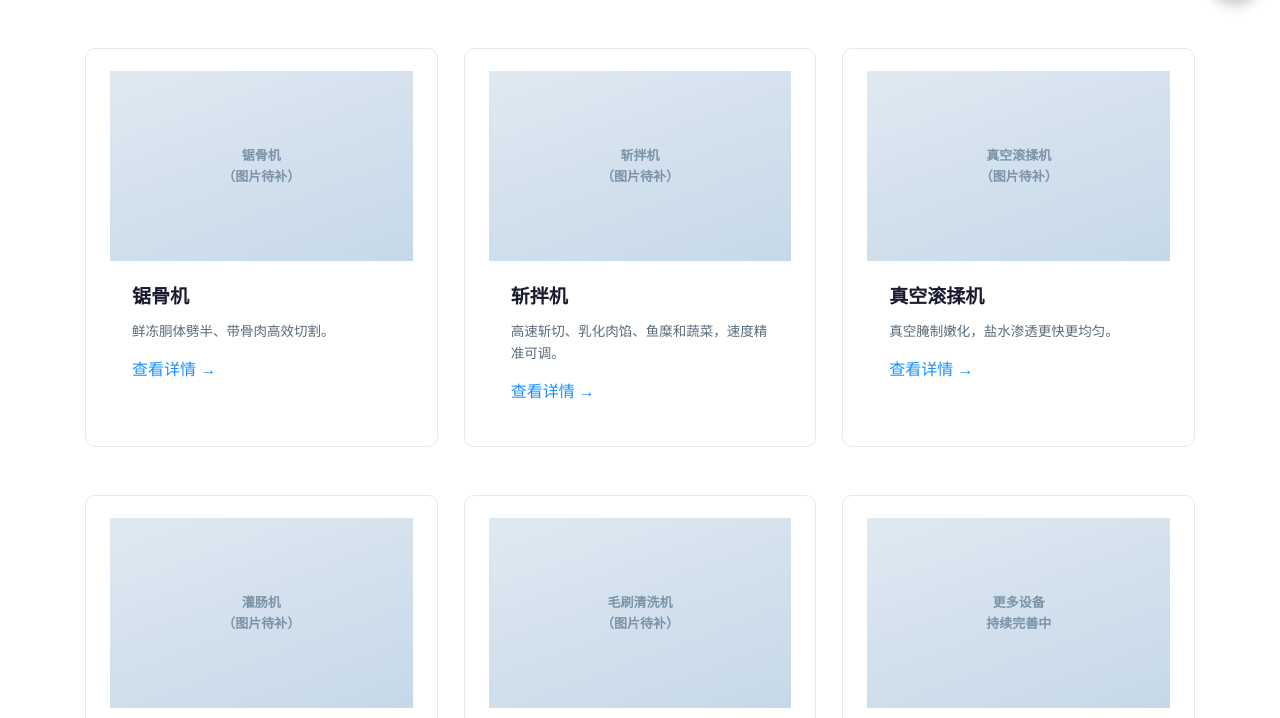
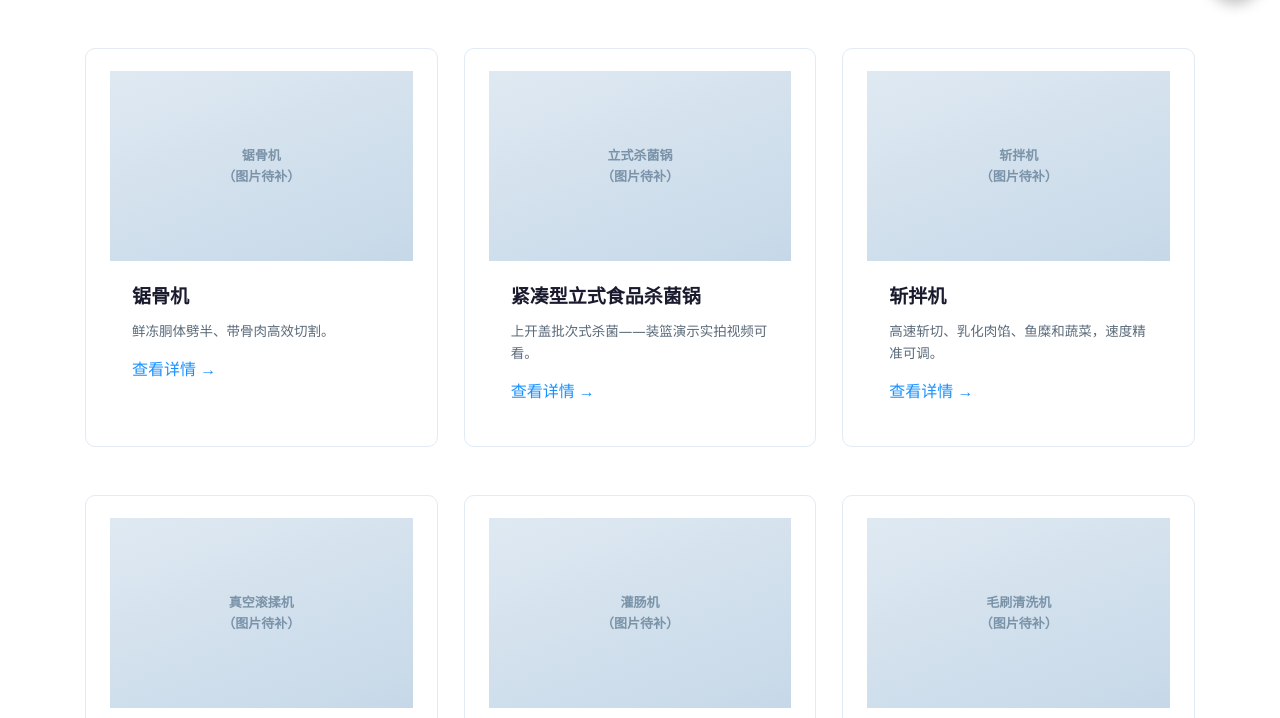
Before and after one commit to xguan821-dev/kaiwuzy-site, a plain HTML site: page zh/index.html in a window 1280 px wide. Shown: the part 782-1500 px from the top of the page. Drawn offline with Linux system fonts and the light colour scheme.

Commit message:
Update index.html

```diff
--- a/zh/index.html
+++ b/zh/index.html
@@ -64,6 +64,10 @@
         <div class="body"><h3>锯骨机</h3><p>鲜冻胴体劈半、带骨肉高效切割。</p><a href="product-bone-saw.html">查看详情 &rarr;</a></div>
       </div>
       <div class="card">
+        <div class="thumb">立式杀菌锅<br>（图片待补）</div>
+        <div class="body"><h3>紧凑型立式食品杀菌锅</h3><p>上开盖批次式杀菌——装篮演示实拍视频可看。</p><a href="product-vertical-retort.html">查看详情 &rarr;</a></div>
+      </div>
+      <div class="card">
         <div class="thumb">斩拌机<br>（图片待补）</div>
         <div class="body"><h3>斩拌机</h3><p>高速斩切、乳化肉馅、鱼糜和蔬菜，速度精准可调。</p><a href="product-bowl-chopper.html">查看详情 &rarr;</a></div>
       </div>
@@ -115,7 +119,7 @@
         <h4>KW · 开物致远</h4>
         <p>食品加工机械制造商——肉类加工、蔬菜清洗、蒸煮冷冻线，服务全球食品厂。</p>
       </div>
-      <div><h4>产品</h4><a href="product-bone-saw.html">锯骨机</a><a href="product-bowl-chopper.html">斩拌机</a><a href="product-tumbler.html">真空滚揉机</a><a href="product-stuffer.html">灌肠机</a><a href="product-brush-washer.html">毛刷清洗机</a></div>
+      <div><h4>产品</h4><a href="product-bone-saw.html">锯骨机</a><a href="product-vertical-retort.html">立式杀菌锅</a><a href="product-bowl-chopper.html">斩拌机</a><a href="product-tumbler.html">真空滚揉机</a><a href="product-stuffer.html">灌肠机</a><a href="product-brush-washer.html">毛刷清洗机</a></div>
       <div><h4>公司</h4><a href="about.html">关于我们</a><a href="resources.html">资料中心</a><a href="contact.html">联系方式</a></div>
       <div><h4>联系</h4><a href="mailto:sales07@kaiwuzy.com">sales07@kaiwuzy.com</a><a href="https://www.kaiwuzy.com">www.kaiwuzy.com</a><a href="https://wa.me/8617606390669" target="_blank" rel="noopener">WhatsApp：+86 176 0639 0669</a></div>
     </div>
```
